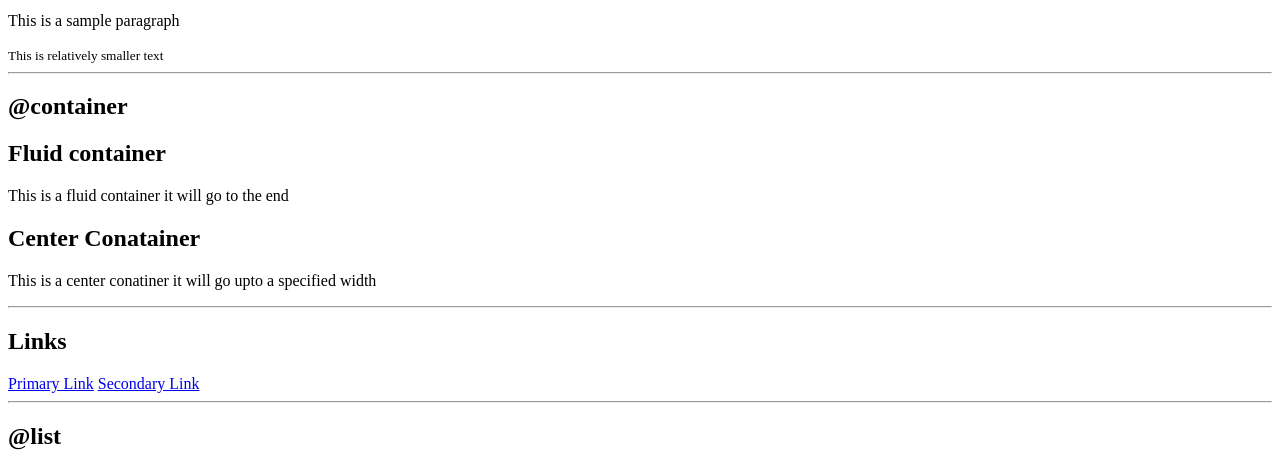
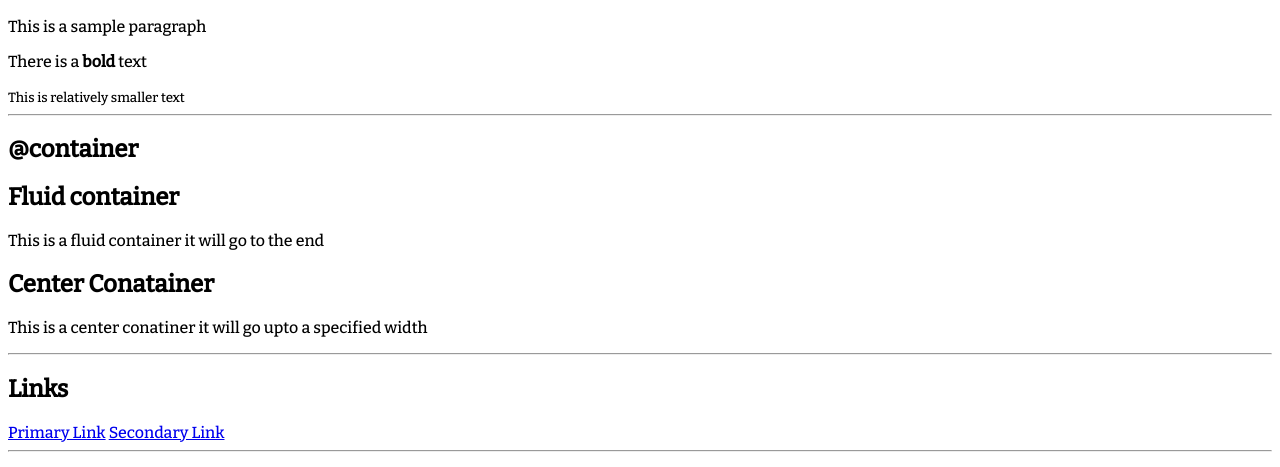
Before and after one commit to parthmodi444/Basic-Html---Css, a plain HTML site: page index.html in a window 1280 px wide. Shown: the part 278-745 px from the top of the page. Drawn offline with nearby package versions, Linux system fonts and the light colour scheme.

Commit message:
typography and some css

```diff
--- a/index.html
+++ b/index.html
@@ -1,11 +1,14 @@
 <!DOCTYPE html>
 <html lang="en">
+
 <head>
     <meta charset="UTF-8">
     <meta http-equiv="X-UA-Compatible" content="IE=edge">
     <meta name="viewport" content="width=device-width, initial-scale=1.0">
     <title>Document</title>
+    <link href="style.css" rel="stylesheet" >
 </head>
+
 <body>
     <h1>Welcome to My Component Library</h1>
     <p> I want to make my own library which would make my all projects look good and consistent</p>
@@ -14,6 +17,7 @@
     <h1>This is biggest Heading</h1>
     <h2>This is second biggest </h2>
     <p>This is a sample paragraph</p>
+    <p>There is a <strong>bold</strong> text</p>
     <small>This is relatively smaller text</small>
     <hr>
     <h2>@container</h2>
--- /dev/null
+++ b/style.css
@@ -0,0 +1,5 @@
+@import url('https://fonts.googleapis.com/css2?family=Bitter:wght@500&display=swap');
+body
+{
+font-family: 'Bitter', serif;
+}
```
Lines whose indentation alone changed are shown as unchanged.
